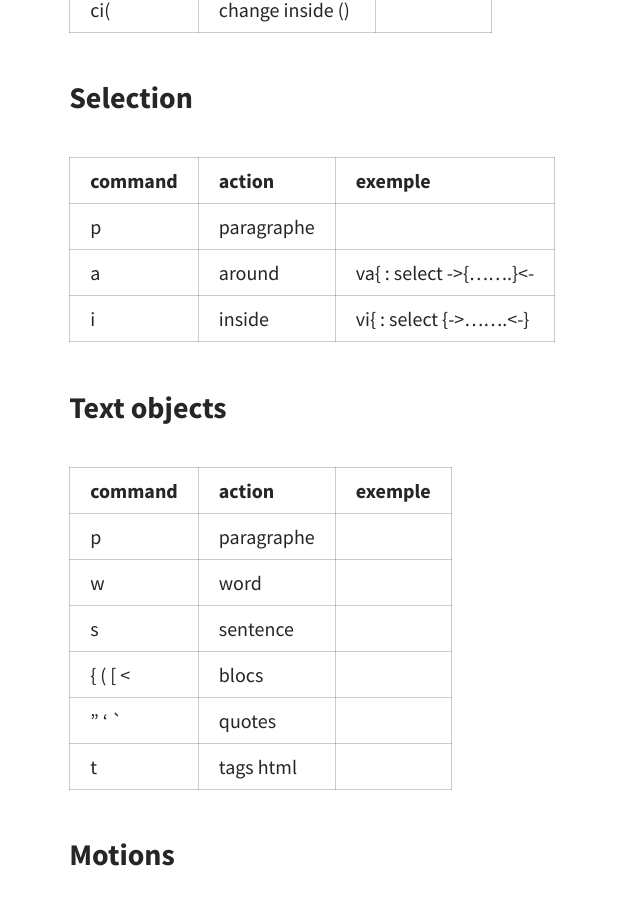
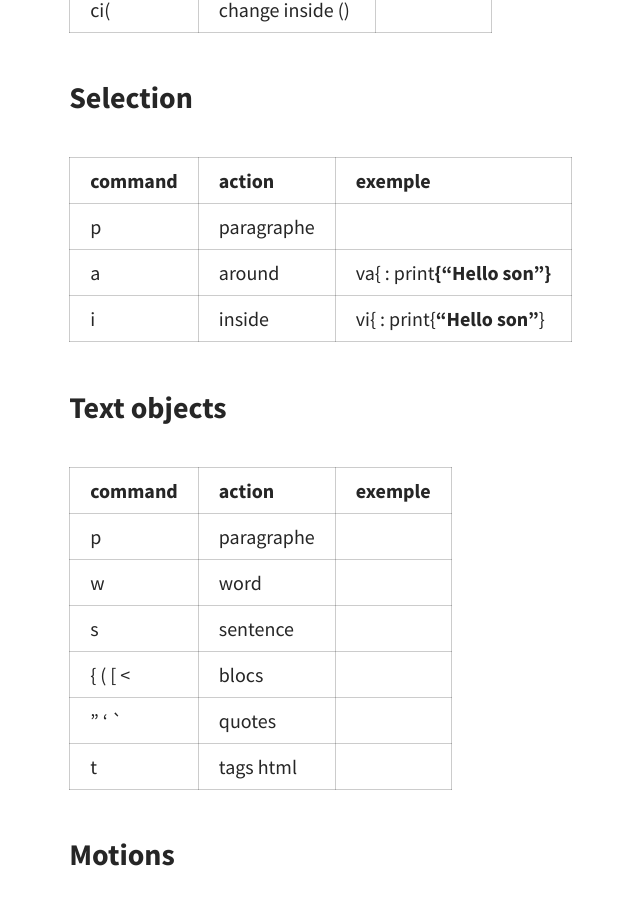
Before and after one commit to cristalcorp/cristalcorp.github.io, a Jekyll site: the page built from _posts/2026-04-08-Nvim.md, in a window 1280 px wide and 900 px high, scrolled down 2790 px. Shown: the whole window, without its empty margins (46-686 px from the left). Built offline with Jekyll 4.4.1, drawn with Linux system fonts in a browser that asks for light colours; a script that is not in the unit is left out.

Commit message:
vim motions table

```diff
--- a/_posts/2026-04-08-Nvim.md
+++ b/_posts/2026-04-08-Nvim.md
@@ -96,8 +96,8 @@ require('nvim-treesitter').setup {
 | command | action     | exemple                    |
 |---------|------------|----------------------------|
 | p       | paragraphe |                            |
-| a       | around     | va{ : select ->{.......}<- |
-| i       | inside     | vi{ : select {->.......<-} |
+| a       | around     | va{ : print**{"Hello son"}** |
+| i       | inside     | vi{ : print{**"Hello son"**} |
 
 ### Text objects
 
```
